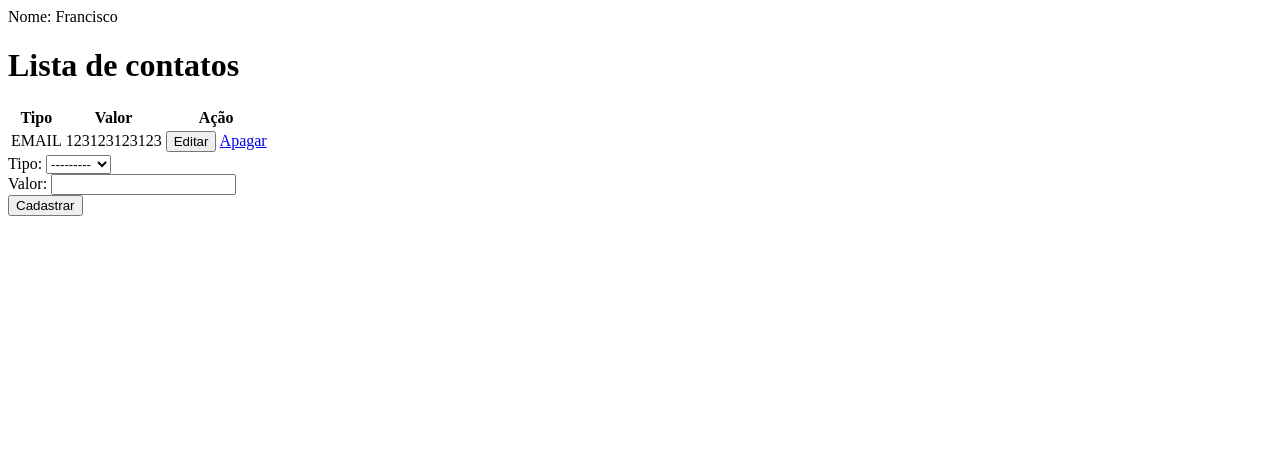
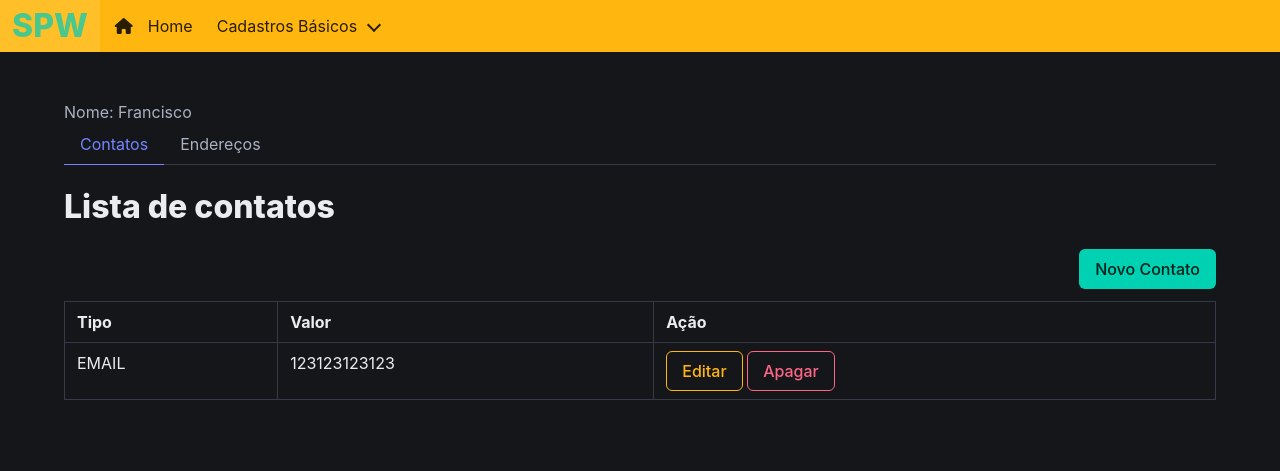
Before and after one commit to franciscosensaulas/python-2024-05-28, a Django app: page /publico/clientes/1 in a window 1280 px wide. Shown: the top 471 px of the page. Run offline with Django 5.2, Linux system fonts and the light colour scheme; data comes from the database, SQL or seed files in the repository; some libraries are stand-ins or nearby versions.

Commit message:
Python Web com Banco de Dados aula 09

```diff
--- a/Python-III/publico/forms.py
+++ b/Python-III/publico/forms.py
@@ -11,3 +11,11 @@ class ContatoCadastroForm(forms.ModelForm):
     class Meta:
         model = models.Contato
         fields = ["tipo", "valor"]
+        widgets = {
+            "valor": forms.TextInput(attrs={
+                'class': 'input',
+            }),
+            "tipo": forms.Select(attrs={
+                "class": "select"
+            })
+        }
--- /dev/null
+++ b/Python-III/publico/static/css/tabs.css
@@ -0,0 +1,7 @@
+.tab-content {
+    display: none;
+}
+
+.tab-content.active {
+    display: block;
+}
--- a/Python-III/publico/static/js/cliente-contato.js
+++ b/Python-III/publico/static/js/cliente-contato.js
@@ -1,14 +1,34 @@
-function obterDadosContato() {
-    let idContato = 1
+const botoesEditarContato = document.getElementsByClassName("botao-editar-contato");
+Array.from(botoesEditarContato).forEach((botao) => {
+    botao.onclick = obterDadosContato
+});
+
+function obterDadosContato(elementoDoClick) {
+    // Obter o id que foi preenchido no atributo data-id do botão editar da lista de contatos
+    let idContato = elementoDoClick.target.getAttribute("data-id")
+    // Requisição para obter os dados do contato
     fetch(`/publico/contato/${idContato}`)
         .then(response => response.json())
         .then(data => {
             console.log(data)
+            // Preencher os campos com os dados da requisição para usuário poder alterar
             document.getElementById("id_valor").value = data.valor
             document.getElementById("id_tipo").value = data.tipo
+            document.getElementById("form-contato").action = `/publico/contato/editar/${idContato}`
+            document.getElementById("form-contato-botao-cadastrar").innerHTML = "Alterar"
+            // Obter a modal do botão Novo
+            const modal = document.getElementById(document.querySelectorAll('.js-modal-trigger')[0].dataset.target)
+            // Abrir a modal
+            modal.classList.add("is-active")
         })
         .catch(error => {
             console.log(error)
             alert("Ocorreu um erro ao carregar os dados do contato")
         })
 }
+
+function submitFormDadosContato(event){
+    document.getElementById("form-contato").submit()
+}
+
+document.getElementById("form-contato-botao-cadastrar").onclick = submitFormDadosContato
--- /dev/null
+++ b/Python-III/publico/static/js/modal.js
@@ -0,0 +1,42 @@
+document.addEventListener('DOMContentLoaded', () => {
+    // Functions to open and close a modal
+    function openModal($el) {
+      $el.classList.add('is-active');
+    }
+
+    function closeModal($el) {
+      $el.classList.remove('is-active');
+    }
+
+    function closeAllModals() {
+      (document.querySelectorAll('.modal') || []).forEach(($modal) => {
+        closeModal($modal);
+      });
+    }
+
+    // Add a click event on buttons to open a specific modal
+    (document.querySelectorAll('.js-modal-trigger') || []).forEach(($trigger) => {
+      const modal = $trigger.dataset.target;
+      const $target = document.getElementById(modal);
+
+      $trigger.addEventListener('click', () => {
+        openModal($target);
+      });
+    });
+
+    // Add a click event on various child elements to close the parent modal
+    (document.querySelectorAll('.modal-background, .modal-close, .modal-card-head .delete, .modal-card-foot .button') || []).forEach(($close) => {
+      const $target = $close.closest('.modal');
+
+      $close.addEventListener('click', () => {
+        closeModal($target);
+      });
+    });
+
+    // Add a keyboard event to close all modals
+    document.addEventListener('keydown', (event) => {
+      if(event.key === "Escape") {
+        closeAllModals();
+      }
+    });
+  });
--- /dev/null
+++ b/Python-III/publico/static/js/tabs.js
@@ -0,0 +1,23 @@
+// Get all tabs
+const tabs = document.querySelectorAll('.tabs ul li');
+
+tabs.forEach(tab => {
+    tab.addEventListener('click', function () {
+        // Remove 'is-active' class from all tabs
+        tabs.forEach(tab => tab.classList.remove('is-active'));
+
+        // Add 'is-active' class to the clicked tab
+        this.classList.add('is-active');
+
+        // Get the target tab content ID
+        const target = this.getAttribute('data-tab-id');
+
+        // Hide all tab content
+        document.querySelectorAll('.tab-content').forEach(content => {
+            content.classList.remove('active');
+        });
+
+        // Show the clicked tab content
+        document.getElementById(target).classList.add('active');
+    });
+});
--- /dev/null
+++ b/Python-III/publico/templates/base_publico.html
@@ -0,0 +1,24 @@
+<!DOCTYPE html>
+<html lang="pt-br" data-theme="dark">
+<head>
+    <meta charset="UTF-8">
+    <meta name="viewport" content="width=device-width, initial-scale=1.0">
+    <title>Document</title>
+    <link rel="stylesheet" href="https://cdn.jsdelivr.net/npm/bulma@1.0.0/css/bulma.min.css">
+    {% load static %}
+    <link rel="stylesheet" href="{% static 'css/tabs.css' %}">
+    {% block css %}{% endblock %}
+</head>
+<body>
+    {% include 'navbar.html' %}
+    <section class="section">
+        <div class="container">
+          {% block body %}{% endblock %}
+        </div>
+      </section>
+      <script src="https://kit.fontawesome.com/96a844a27d.js" crossorigin="anonymous"></script>
+      <script src="{% static 'js/tabs.js' %}"></script>
+      <script src="{% static 'js/modal.js' %}"></script>
+    {% block scripts %}{% endblock %}
+</body>
+</html>
--- a/Python-III/publico/templates/clientes/detalhe.html
+++ b/Python-III/publico/templates/clientes/detalhe.html
@@ -1,37 +1,27 @@
+{% extends 'base_publico.html' %}
+
+{% block body %}
 <div>
     <span>Nome: </span>
     <span>{{cliente.nome}}</span>
 </div>
 
-<h1>Lista de contatos</h1>
+<div class="tabs">
+    <ul>
+        <li data-tab-id="tab-contatos" class="is-active"><a>Contatos</a></li>
+        <li data-tab-id="tab-enderecos"><a>Endereços</a></li>
+    </ul>
+</div>
 
-<table>
-    <thead>
-        <tr>
-            <th>Tipo</th>
-            <th>Valor</th>
-            <th>Ação</th>
-        </tr>
-    </thead>
-    <tbody>
-        {% for contato in contatos %}
-        <tr>
-            <td>{{contato.tipo}}</td>
-            <td>{{contato.valor}}</td>
-            <td>
-                <button href="Editar">Editar</button>
-                <a href="/publico/contato/apagar/{{contato.id}}">Apagar</a>
-            </td>
-        </tr>
-        {% endfor %}
-    </tbody>
-</table>
-
-<form method="post" action="/publico/contato/cadastrar/{{cliente.id}}">
-    {% csrf_token %}
-    {{ form_contato.as_div }}
-    <button type="submit">Cadastrar</button>
-</form>
+<div id="tab-contatos" class="tab-content active">
+    {% include 'clientes/tabs/tab-contatos.html' %}
+</div>
+<div id="tab-enderecos" class="tab-content">
+    Olá mundo
+</div>
 
 {% load static %}
-<script  src="{% static 'js/cliente-contato.js' %}"></script>
+
+<script src="{% static 'js/cliente-contato.js' %}"></script>
+
+{% endblock %}
--- /dev/null
+++ b/Python-III/publico/templates/clientes/tabs/tab-contatos.html
@@ -0,0 +1,53 @@
+<h1 class="title">Lista de contatos</h1>
+
+<button class="button is-primary is-pulled-right mb-3 js-modal-trigger" data-target="modal-contato">
+    Novo Contato
+</button>
+
+<table class="table is-striped is-fullwidth is-bordered is-hoverable">
+    <thead>
+        <tr>
+            <th>Tipo</th>
+            <th>Valor</th>
+            <th>Ação</th>
+        </tr>
+    </thead>
+    <tbody>
+        {% for contato in contatos %}
+        <tr>
+            <td>{{contato.tipo}}</td>
+            <td>{{contato.valor}}</td>
+            <td>
+                <button class="botao-editar-contato button is-warning is-outlined"
+                    data-id="{{contato.id}}">Editar</button>
+                <a class="button is-danger is-outlined" href="/publico/contato/apagar/{{contato.id}}">Apagar</a>
+            </td>
+        </tr>
+        {% endfor %}
+    </tbody>
+</table>
+
+
+
+
+<div id="modal-contato" class="modal">
+    <div class="modal-background"></div>
+    <div class="modal-card">
+      <header class="modal-card-head">
+        <p class="modal-card-title">Cadastro de Contato</p>
+        <button class="delete" aria-label="close"></button>
+      </header>
+      <section class="modal-card-body">
+        <form method="post" action="/publico/contato/cadastrar/{{cliente.id}}" id="form-contato">
+            {% csrf_token %}
+            {{ form_contato.as_div }}
+        </form>
+      </section>
+      <footer class="modal-card-foot">
+        <div class="buttons">
+            <button class="button">Cancelar</button>
+            <button class="button is-success" id="form-contato-botao-cadastrar">Cadastrar</button>
+        </div>
+      </footer>
+    </div>
+  </div>
--- a/Python-III/publico/views.py
+++ b/Python-III/publico/views.py
@@ -45,7 +45,10 @@ def contato_cadastrar(request, id_cliente: int):
 
 
 def contato_editar(request, id: int):
-    pass
+    contato = get_object_or_404(models.Contato, id=id)
+    form = ContatoCadastroForm(request.POST, instance=contato)
+    contato = form.save()
+    return redirect("cliente_detalhe", contato.cliente.id)
 
 
 def contato_apagar(request, id: int):
```
Also changed, not shown: Python-III/publico/templates/navbar.html (added).
